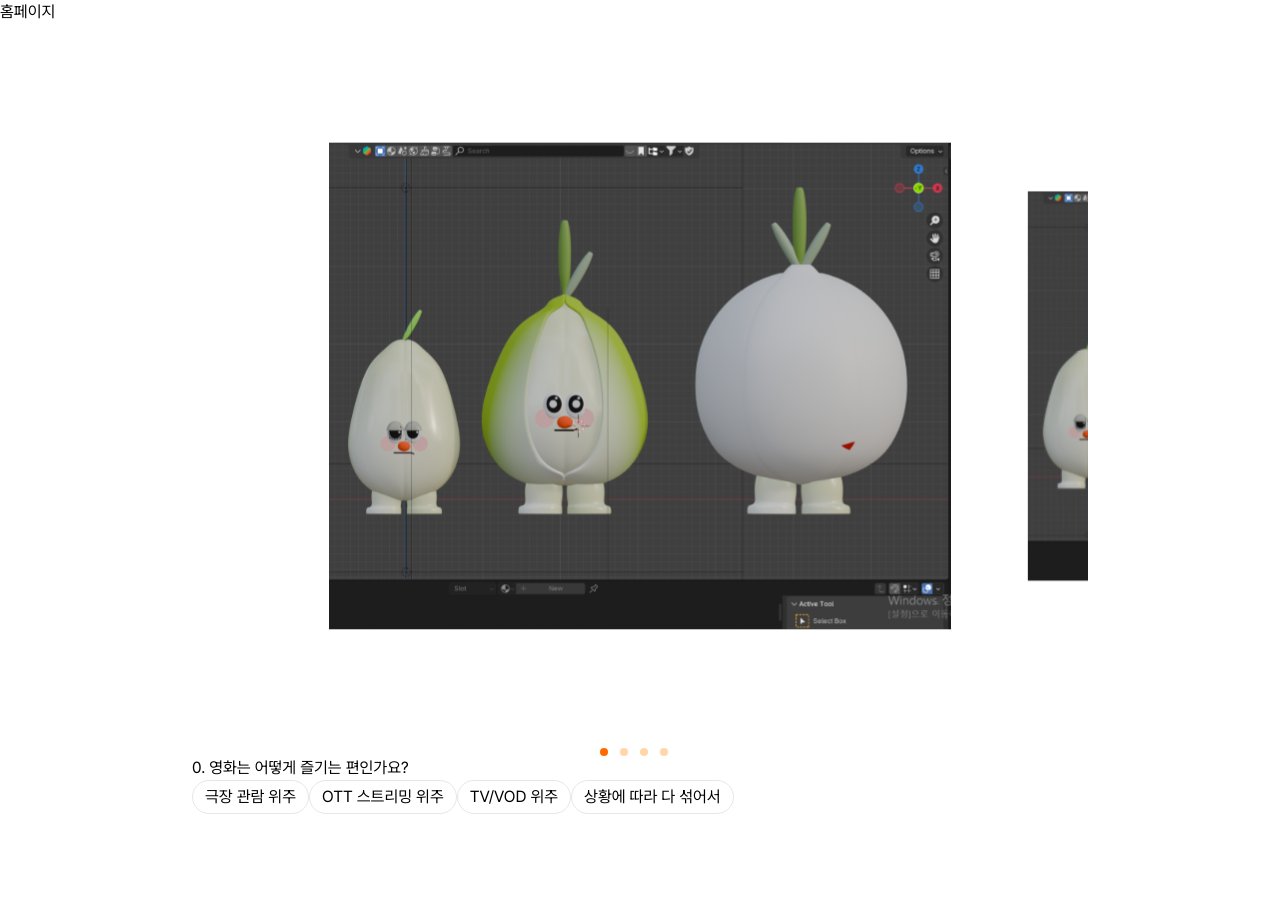
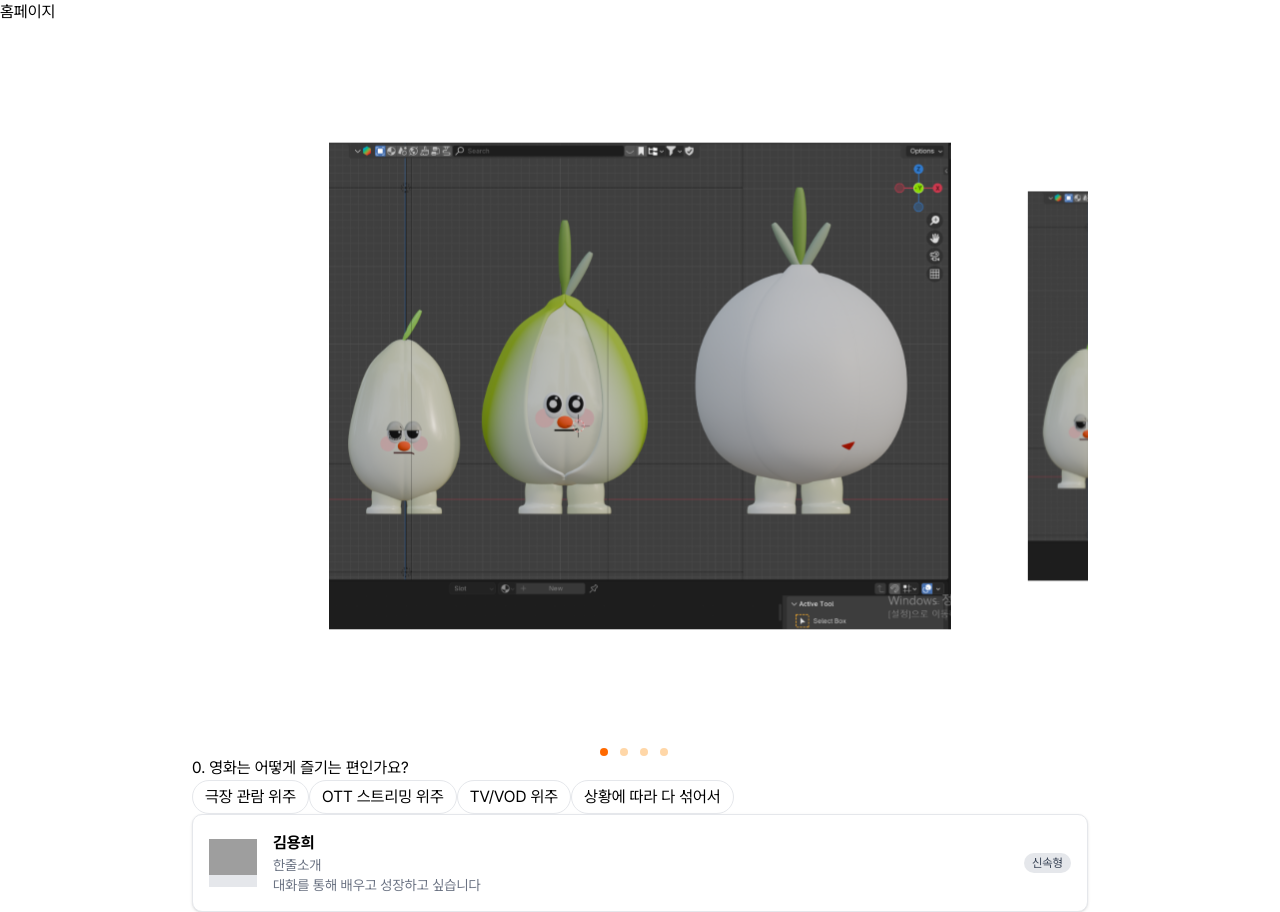
Before and after one commit to Peeliee/peelie-web, a React (Vite) app: page / in a window 1280 px wide. Before the commit the page ends 814 px from the top, so only its background shows below. Built offline with nearby package versions, Linux system fonts and the light colour scheme; no server answers; grey boxes are pictures that could not be loaded.

Commit message:
[feat] UserHorizontalCard 컴포넌트 틀 생성

```diff
--- /dev/null
+++ b/src/entities/user/ui/UserHorizontalCard.tsx
@@ -0,0 +1,77 @@
+import { type ReactNode } from 'react';
+import { cn } from '@/shared/lib/utils';
+
+interface UserCardHorizontalProps {
+  className?: string;
+  children: ReactNode;
+  onClick: () => void;
+}
+
+/**
+ * 사용자 정보를 가로 레이아웃으로 보여주는 카드
+ *
+ * UserCardEditProfile, UserCardPersonality 같은 하위 컴포넌트를 조합해서 사용.
+ *
+ * @example
+ * <UserCardHorizontal onClick={() => console.log('카드 클릭')}>
+ *   <UserCardImage src="/avatar.png" />
+ *   <div className="flex flex-col">
+ *     <UserCardName>김용희</UserCardName>
+ *     <UserCardInfo>대화를 통해 배우고, 성장하고 싶습니다.</UserCardInfo>
+ *   </div>
+ *   <UserCardPersonality>신중형</UserCardPersonality>
+ * </UserCardHorizontal>
+ *
+ */
+const UserCardHorizontal = ({ className, children, onClick }: UserCardHorizontalProps) => {
+  return (
+    <div
+      onClick={onClick}
+      className={cn('flex items-center gap-4 rounded-lg border p-4 bg-white shadow-sm', className)}
+    >
+      {children}
+    </div>
+  );
+};
+
+const UserCardImage = ({ src }: { src?: string }) => {
+  return <div className="w-12 h-12 bg-gray-200 overflow-hidden">{src && <img src={src} />}</div>;
+};
+
+// 이름
+const UserCardName = ({ children }: { children: ReactNode }) => {
+  return <div className="font-bold">{children}</div>;
+};
+
+// 한줄소개
+const UserCardInfo = ({ children }: { children: React.ReactNode }) => {
+  return (
+    <div className="text-sm text-gray-500">
+      한줄소개 <br />
+      {children}
+    </div>
+  );
+};
+
+// 프로필 수정
+const UserCardEditProfile = ({ children }: { children: React.ReactNode }) => {
+  return <div className="ml-auto">{children}</div>;
+};
+
+// 교류 성향
+const UserCardPersonality = ({ children }: { children: React.ReactNode }) => {
+  return (
+    <div className="px-2 py-0.5 ml-auto text-xs rounded-full bg-gray-200 text-gray-700">
+      {children}
+    </div>
+  );
+};
+
+export {
+  UserCardHorizontal,
+  UserCardImage,
+  UserCardName,
+  UserCardInfo,
+  UserCardEditProfile,
+  UserCardPersonality,
+};
--- a/src/pages/Home/HomePage.tsx
+++ b/src/pages/Home/HomePage.tsx
@@ -2,7 +2,13 @@ import { CarouselWrapper } from '@/shared/ui/common/Carousel/CarouselWrapper';
 import MockImg from '@/assets/mockImg.svg?react';
 import { useKakaoAuthCode } from '@/features/auth/hooks/useKakaoAuthCode';
 import { OnboardingQuestionForm } from '@/widgets/OnboardingQuestionForm/OnboardingQuestionForm';
-
+import {
+  UserCardHorizontal,
+  UserCardImage,
+  UserCardName,
+  UserCardInfo,
+  UserCardPersonality,
+} from '@/entities/user/ui/UserHorizontalCard';
 const HomePage = () => {
   useKakaoAuthCode();
 
@@ -18,6 +24,15 @@ const HomePage = () => {
           <MockImg />
         </CarouselWrapper>
         <OnboardingQuestionForm />
+
+        <UserCardHorizontal onClick={() => console.log('clicked')}>
+          <UserCardImage src="/profile.png" />
+          <div>
+            <UserCardName>김용희</UserCardName>
+            <UserCardInfo>대화를 통해 배우고 성장하고 싶습니다</UserCardInfo>
+          </div>
+          <UserCardPersonality>신속형</UserCardPersonality>
+        </UserCardHorizontal>
       </div>
     </div>
   );
```
Also changed, not shown: src/entities/user/ui/UserVerticalCard.tsx (added), 1 other file (tests, documents, lock files or other folders).
